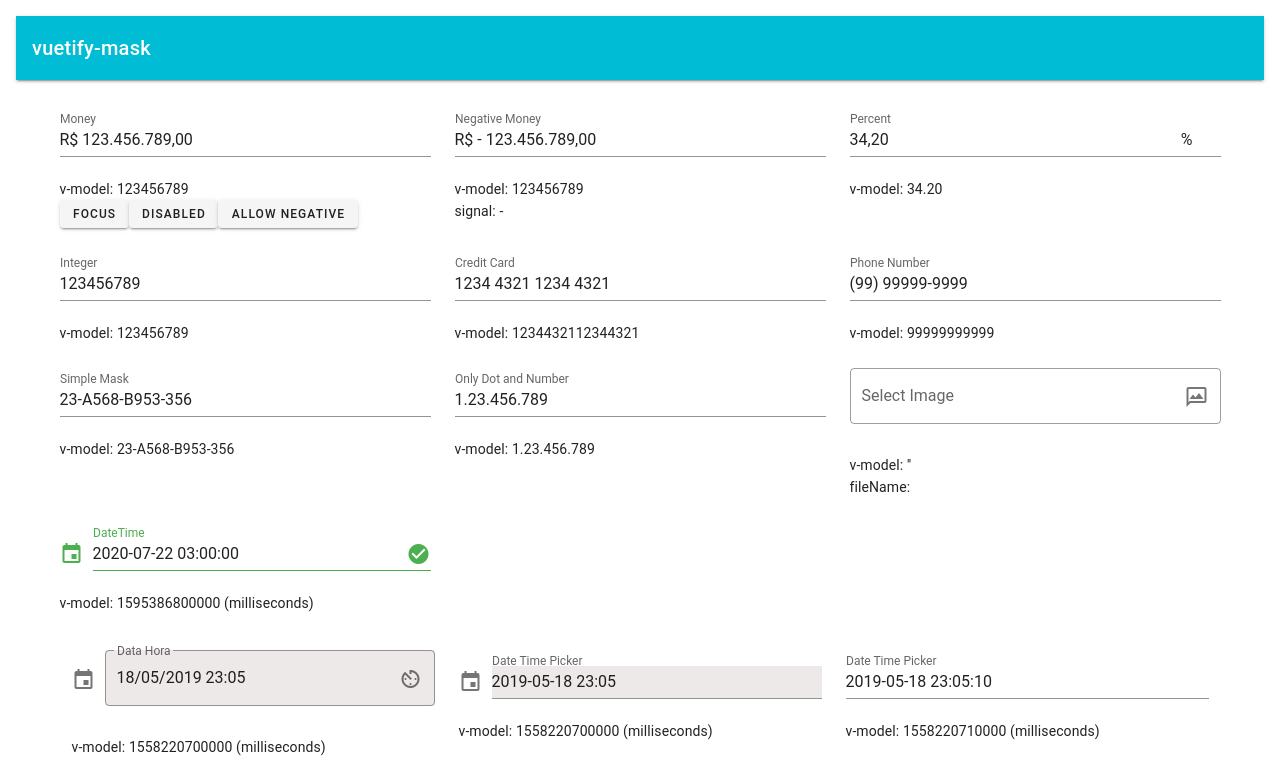
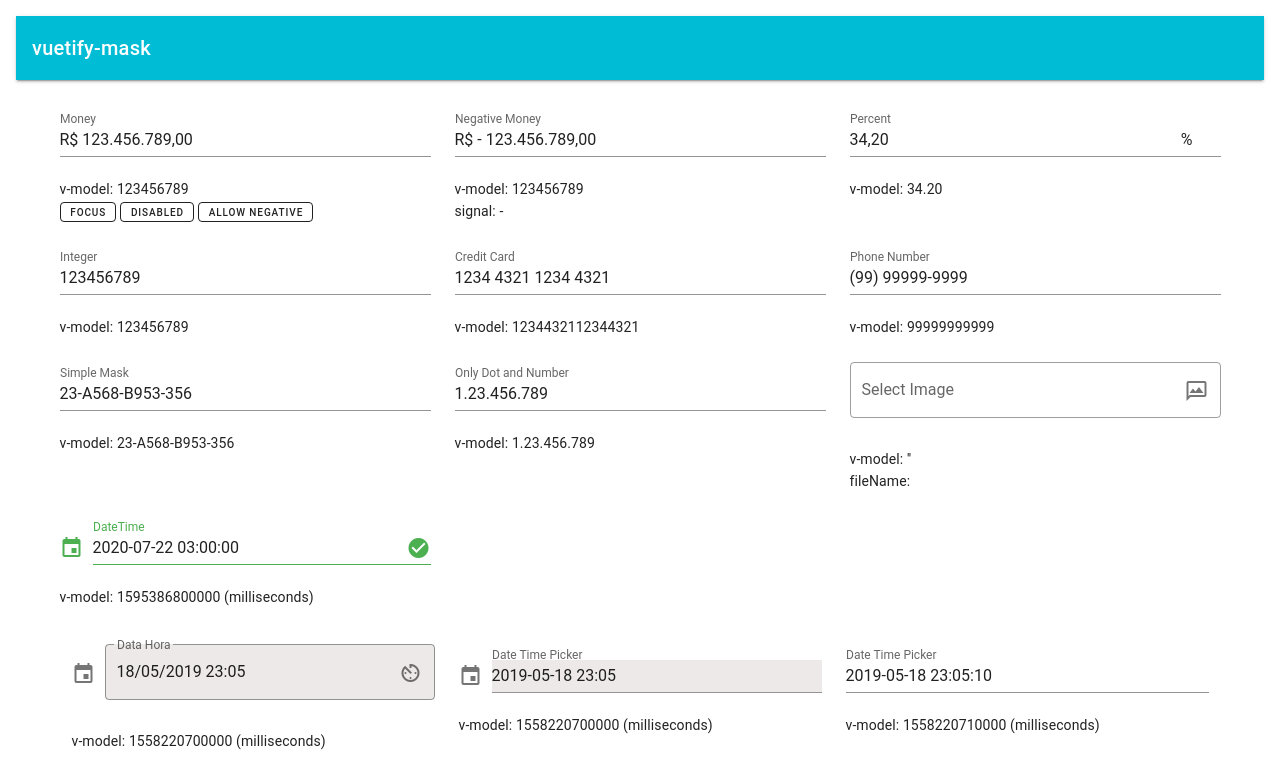
Before and after one commit to juareznasato/vuetify-mask, a Vue app: page / in a window 1280 px wide. Shown: the top 780 px of the page. Built offline with nearby package versions, Linux system fonts and the light colour scheme.

Commit message:
Allow negative input

```diff
--- a/src/TestMoney.vue
+++ b/src/TestMoney.vue
@@ -31,11 +31,29 @@
         : ""
     }}
     <br />
-    <v-btn v-on:click="$refs.ref.focus()" small>Focus</v-btn>
-    <v-btn v-on:click="disabled = !disabled" small>{{
-      disabled ? "Enabled" : "Disabled"
-    }}</v-btn>
-    <v-btn v-on:click="allowNegative = !allowNegative" small>
+    <v-btn
+      v-on:click="$refs.ref.focus()"
+      x-small
+      depressed
+      outlined
+      class="mr-1"
+      >Focus</v-btn
+    >
+    <v-btn
+      v-on:click="disabled = !disabled"
+      x-small
+      class="mr-1"
+      depressed
+      outlined
+      >{{ disabled ? "Enabled" : "Disabled" }}</v-btn
+    >
+    <v-btn
+      v-on:click="allowNegative = !allowNegative"
+      x-small
+      class="mr-1"
+      depressed
+      outlined
+    >
       {{ allowNegative ? "Disallow negative" : "Allow negative" }}
     </v-btn>
   </div>
--- a/src/components/Decimal.vue
+++ b/src/components/Decimal.vue
@@ -4,7 +4,7 @@
       v-model="cmpValue"
       v-bind:label="label"
       v-bind="properties"
-      v-bind:maxlength="options.length + options.precision"
+      v-bind:maxlength="maxLength"
       v-on:keypress="keyPress"
       v-on:blur="$emit('blur')"
       v-on:change="$emit('change')"
@@ -24,17 +24,17 @@ export default {
   props: {
     value: {
       type: [String, Number],
-      default: "0",
+      default: "0"
     },
     label: {
       type: String,
-      default: "",
+      default: ""
     },
     properties: {
       type: Object,
       default: function() {
         return {};
-      },
+      }
     },
     options: {
       type: Object,
@@ -46,8 +46,8 @@ export default {
           empty: null,
           allowNegative: false
         };
-      },
-    },
+      }
+    }
   },
   data: () => ({}),
   /*
@@ -55,14 +55,24 @@ export default {
    O valor digitado entra pelo newValue do Set é emitido para o componente pai, retorna pelo get e pára.
   */
   computed: {
+    allowNegative() {
+      return this.options.allowNegative;
+    },
     cmpValue: {
       get: function() {
         return this.humanFormat(this.value);
       },
       set: function(newValue) {
         this.$emit("input", this.machineFormat(newValue));
-      },
+      }
     },
+    maxLength() {
+      if (this.allowNegative) {
+        return this.options.length + this.options.precision + 1;
+      }
+
+      return this.options.length + this.options.precision;
+    }
   },
   watch: {},
   methods: {
@@ -70,32 +80,20 @@ export default {
       if (value || value === 0) {
         value = Number(value).toLocaleString(this.options.locale, {
           maximumFractionDigits: this.options.precision,
-          minimumFractionDigits: this.options.precision,
+          minimumFractionDigits: this.options.precision
         });
       } else {
         value = this.options.empty;
       }
+
       return value;
     },
     machineFormat(value) {
-      if (value) {
-        // If we are allowing negative numbers
-        // and the user starts typing with '-',
-        // allow the character as valid
-        if (this.options.allowNegative && value === '-') {
-          return '-';
-        }
+      if (value || (this.allowNegative && Object.is(value, -0))) {
         value = this.clearNumber(value);
-        // Ajustar quantidade de zeros à esquerda
-        value = value.padStart(parseInt(this.options.precision) + 1, "0");
-        // Incluir ponto na casa correta, conforme a precisão configurada
-        value =
-          value.substring(0, value.length - parseInt(this.options.precision)) +
-          "." +
-          value.substring(
-            value.length - parseInt(this.options.precision),
-            value.length
-          );
+        value = this.fillZeros(value);
+        value = this.insertPoint(value);
+
         if (value === "") {
           value = this.options.empty;
         }
@@ -104,13 +102,51 @@ export default {
       }
       return value;
     },
+    // Ajustar quantidade de zeros à esquerda
+    fillZeros(value) {
+      let result = "";
+
+      if (
+        this.allowNegative &&
+        (value.startsWith("-") || Object.is(value, -0))
+      ) {
+        result = value.substring(1, value.length);
+        result = result.padStart(parseInt(this.options.precision) + 1, "0");
+        result = "-" + result;
+      } else {
+        result = value.padStart(parseInt(this.options.precision) + 1, "0");
+      }
+
+      return result;
+    },
+
+    // Incluir ponto na casa correta, conforme a precisão configurada
+    insertPoint(value) {
+      let result = "";
+
+      result =
+        value.substring(0, value.length - parseInt(this.options.precision)) +
+        "." +
+        value.substring(
+          value.length - parseInt(this.options.precision),
+          value.length
+        );
+
+      return result;
+    },
 
     // Retira todos os caracteres não numéricos e zeros à esquerda
     clearNumber: function(value) {
+      const isNegativeZero = Object.is(value, -0);
       let result = "";
-      if (value) {
+      if (value || (this.allowNegative && isNegativeZero)) {
         let flag = false;
-        let arrayValue = value.toString().split("");
+        let arrayValue;
+        if (this.allowNegative && isNegativeZero) {
+          arrayValue = ["-", "0"];
+        } else {
+          arrayValue = value.toString().split("");
+        }
         for (var i = 0; i < arrayValue.length; i++) {
           if (this.isInteger(arrayValue[i])) {
             if (!flag) {
@@ -127,9 +163,9 @@ export default {
             } else {
               result = result + arrayValue[i];
             }
-          // allow negative numbers to be passed
-          // when the first char is '-'
-          } else if (this.options.allowNegative && i === 0 && arrayValue[0] === "-") {
+            // allow negative numbers to be passed
+            // when the first char is '-'
+          } else if (this.allowNegative && i === 0 && arrayValue[0] === "-") {
             result = result + arrayValue[i];
           }
         }
@@ -137,21 +173,22 @@ export default {
       return result;
     },
     keyPress($event) {
-      // console.log($event.keyCode); //keyCodes value
       let keyCode = $event.keyCode ? $event.keyCode : $event.which;
+
       if (keyCode < 48 || keyCode > 57) {
         // 46 is dot!
+        // 45 is minus!
 
-        // key pressed is negative...
-        if (this.options.allowNegative && keyCode === 45) {
-          let curVal = this.machineFormat(this.value);
-          // if the value was positive, flip it to negative
-          if (curVal > 0) {
-            this.cmpValue = curVal * -1;
+        if (this.allowNegative && keyCode === 45) {
+          let curVal = this.humanFormat(this.value);
+
+          if (curVal == null) {
+            this.cmpValue = -0;
+          } else if (!curVal.includes("-")) {
+            this.cmpValue = `-${curVal}`;
           }
         }
         $event.preventDefault();
-        // 46 is dot
       }
     },
     isInteger(value) {
@@ -165,7 +202,7 @@ export default {
       setTimeout(() => {
         this.$refs.ref.focus();
       }, 500);
-    },
-  },
+    }
+  }
 };
 </script>
```
